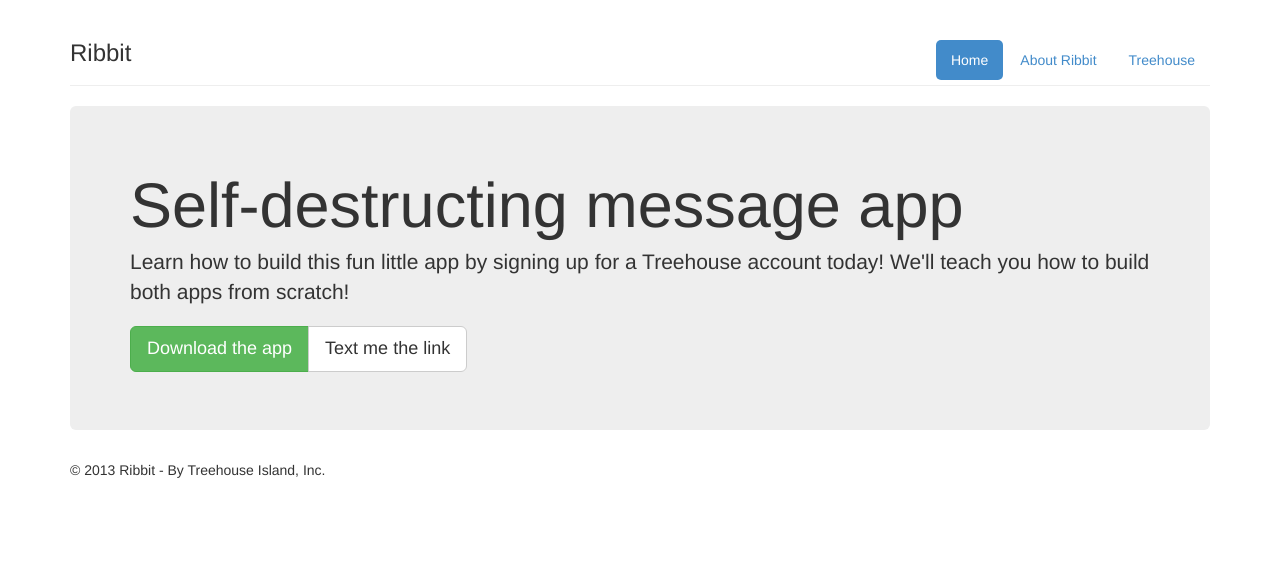
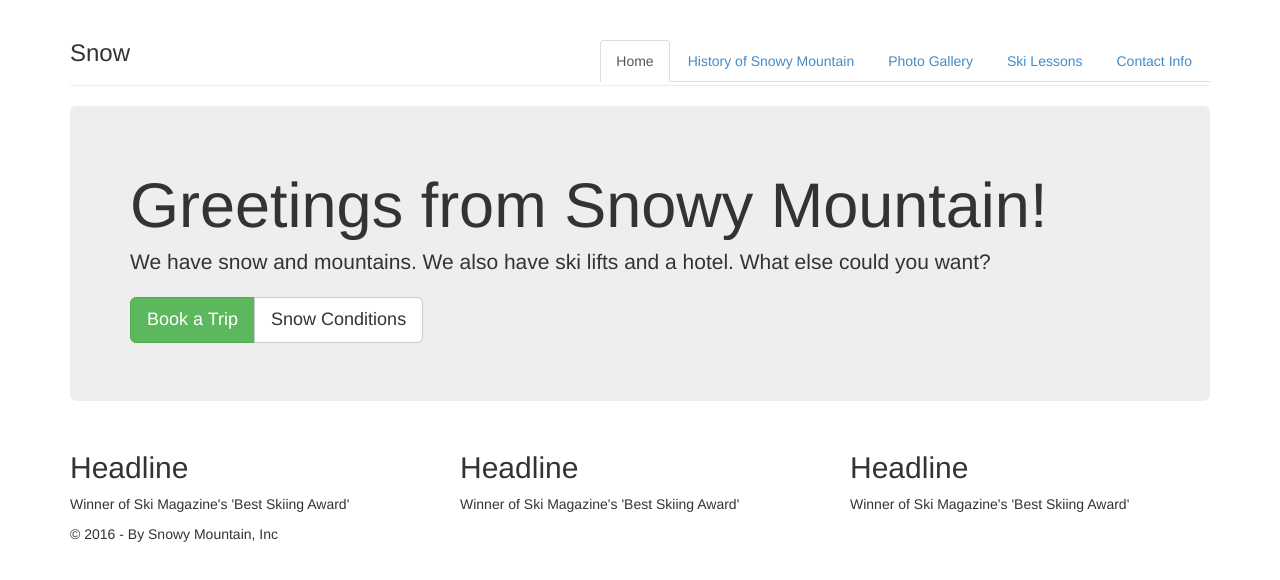
Before and after one commit to CharlesEwel/vacation, a plain HTML site: page index.html in a window 1280 px wide. Drawn offline with Linux system fonts and the light colour scheme.

Commit message:
expand the skeleton by adding more pages and replacing treehouse filler content

```diff
--- a/index.html
+++ b/index.html
@@ -1,37 +1,48 @@
 <!DOCTYPE html>
 <html>
   <head>
-    <title>Ribbit - A Treehouse Project</title>
+    <title>Snowy Mountain Ski Resort</title>
     <meta name="viewport" content="width=device-width, initial-scale=1.0">
     <link href="css/bootstrap.min.css" rel="stylesheet" media="screen">
-    <!-- HTML5 shim and Respond.js IE8 support of HTML5 elements and media queries -->
-    <!--[if lt IE 9]>
-      <script src="../../assets/js/html5shiv.js"></script>
-      <script src="../../assets/js/respond.min.js"></script>
-    <![endif]-->
   </head>
   <body>
     <div class="container">
       <header class="page-header">
-        <ul class="nav nav-pills pull-right">
-          <li class="active"><a href="#">Home</a></li>
-          <li><a href="#">About Ribbit</a></li>
-          <li><a href="#">Treehouse</a></li>
+        <ul class="nav nav-tabs pull-right">
+          <li class="active"><a href="index.html">Home</a></li>
+          <li><a href="history.html">History of Snowy Mountain</a></li>
+          <li><a href="photos.html">Photo Gallery</a></li>
+          <li><a href="lessons.html">Ski Lessons</a></li>
+          <li><a href="contact.html">Contact Info</a></li>
         </ul>
-        <h3>Ribbit</h3>
+        <h3>Snow</h3>
       </header>
 
       <div class="jumbotron">
-        <h1>Self-destructing message app</h1>
-        <p class="lead">Learn how to build this fun little app by signing up for a Treehouse account today! We'll teach you how to build both apps from scratch!</p>
+        <h1>Greetings from Snowy Mountain!</h1>
+        <p class="lead">We have snow and mountains. We also have ski lifts
+        and a hotel. What else could you want?</p>
         <p class="btn-group">
-          <a class="btn btn-success btn-lg" href="#">Download the app</a>
-          <a class="btn btn-default btn-lg" href="#" >Text me the link</a>
+          <a class="btn btn-success btn-lg" href="#">Book a Trip</a>
+          <a class="btn btn-default btn-lg" href="#" >Snow Conditions</a>
         </p>
       </div>
-
+      <div class="row">
+        <div class="col-sm-4">
+          <h2>Headline</h2>
+          <p>Winner of Ski Magazine's 'Best Skiing Award'</p>
+        </div>
+        <div class="col-sm-4">
+          <h2>Headline</h2>
+          <p>Winner of Ski Magazine's 'Best Skiing Award'</p>
+        </div>
+        <div class="col-sm-4">
+          <h2>Headline</h2>
+          <p>Winner of Ski Magazine's 'Best Skiing Award'</p>
+        </div>
+      </div>
       <div>
-        <p>&copy; 2013 Ribbit - By Treehouse Island, Inc.</p>
+        <p>&copy; 2016  - By Snowy Mountain, Inc </p>
       </div>
     </div>
   </body>
```
Also changed, not shown: contact.html (added, +22 -0 lines), history.html (added, +22 -0 lines), lessons.html (added, +22 -0 lines), photos.html (added, +22 -0 lines).
